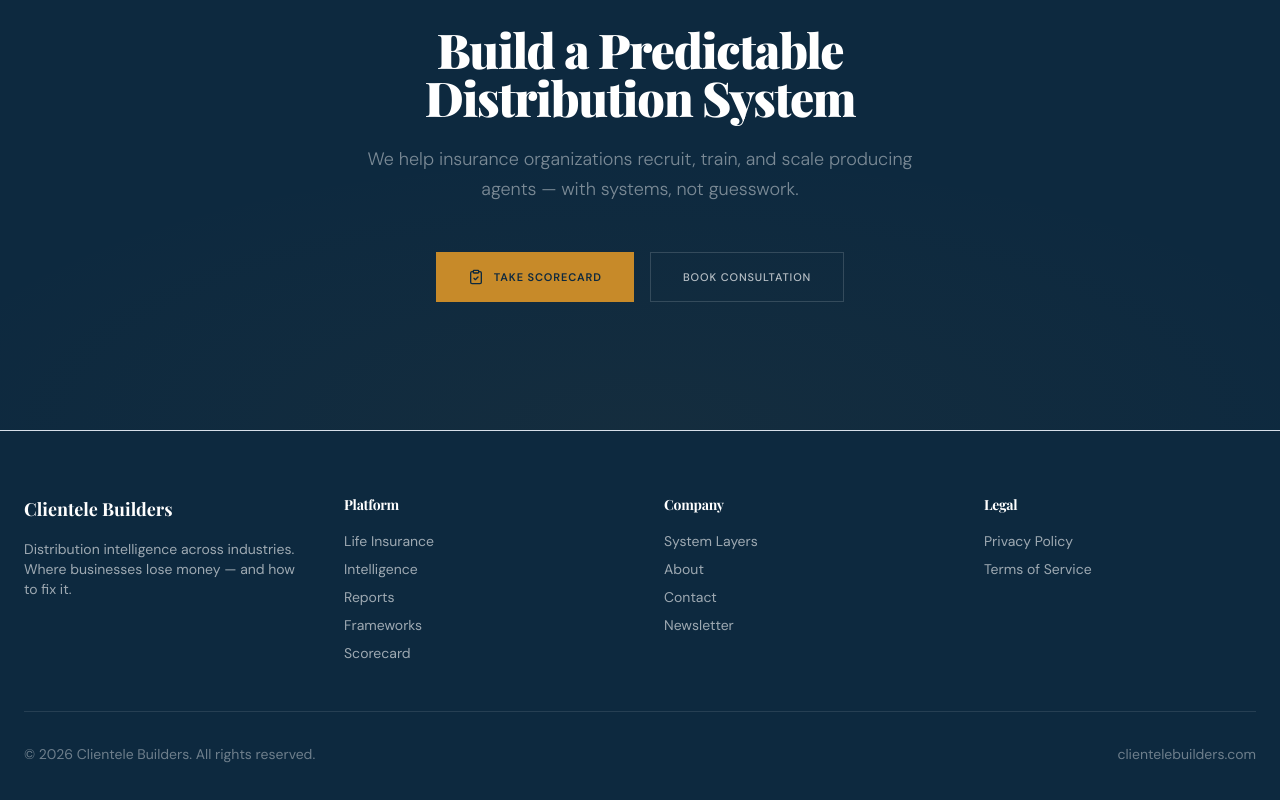
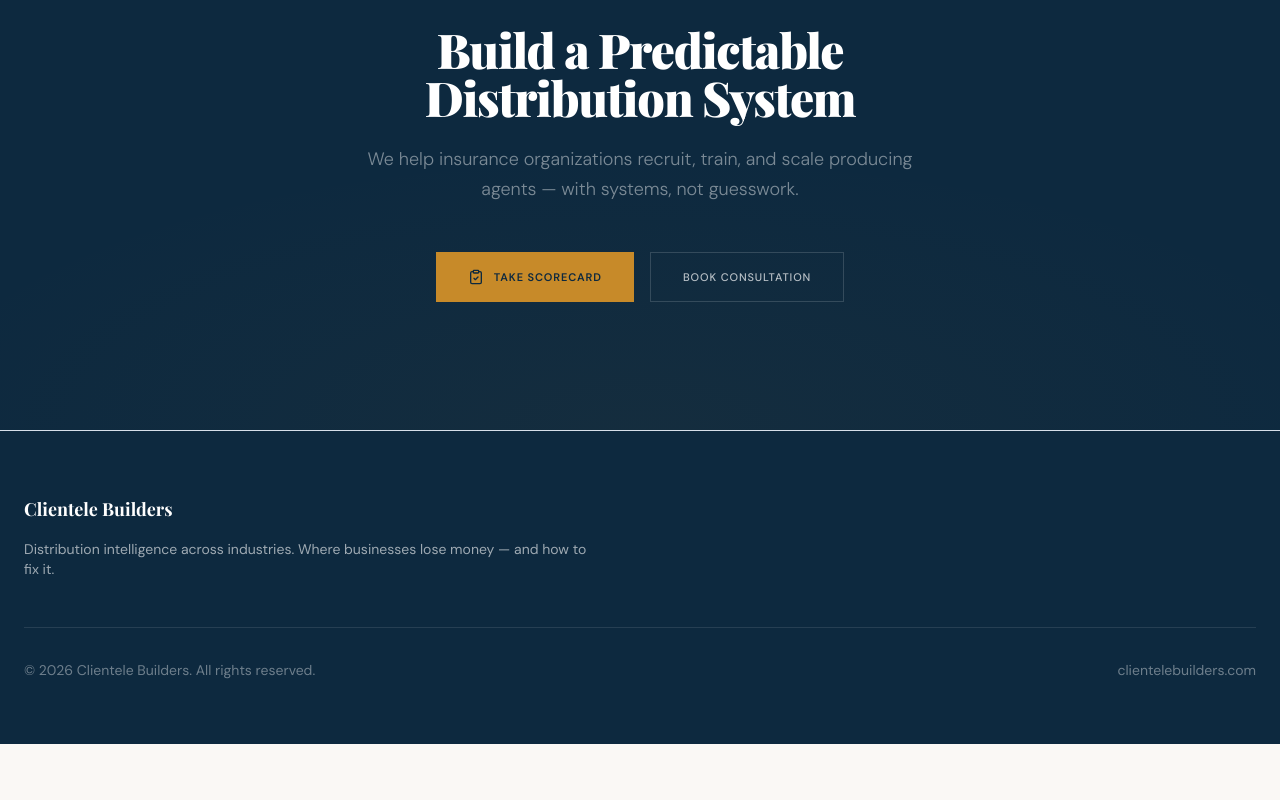
Before and after one commit to michaelschuettephoto-code/clientelebuilders, a React (Vite) app: page /intelligence in a window 1280 px wide. Shown: the part 3786-4586 px from the top of the page. After the commit the page ends 4530 px from the top, so only its background shows below. Built offline with nearby package versions, Linux system fonts and the light colour scheme; no server answers; the database is empty; a web font is replaced by a local one.

Commit message:
Changes
Co-authored-by: michaelschuettephoto-code <236507827+michaelschuettephoto-code@users.noreply.github.com>

```diff
--- a/src/components/layout/Footer.tsx
+++ b/src/components/layout/Footer.tsx
@@ -1,45 +1,12 @@
-import { Link } from "react-router-dom";
-
 export const Footer = () => {
   return (
     <footer className="border-t border-border bg-primary text-primary-foreground">
       <div className="container max-w-7xl mx-auto px-6 py-16">
-        <div className="grid grid-cols-1 md:grid-cols-2 lg:grid-cols-4 gap-12 mb-12">
-          <div>
-            <span className="font-serif text-lg font-bold block mb-4">Clientele Builders</span>
-            <p className="text-sm text-primary-foreground/60">
-              Distribution intelligence across industries. Where businesses lose money — and how to fix it.
-            </p>
-          </div>
-
-          <div>
-            <h3 className="font-serif font-bold mb-4 text-sm text-primary-foreground">Platform</h3>
-            <ul className="space-y-2 text-sm text-primary-foreground/60">
-              <li><Link to="/lifeinsurance" className="hover:text-[hsl(var(--gold-light))] transition-colors">Life Insurance</Link></li>
-              <li><Link to="/intelligence" className="hover:text-[hsl(var(--gold-light))] transition-colors">Intelligence</Link></li>
-              <li><Link to="/reports" className="hover:text-[hsl(var(--gold-light))] transition-colors">Reports</Link></li>
-              <li><Link to="/frameworks" className="hover:text-[hsl(var(--gold-light))] transition-colors">Frameworks</Link></li>
-              <li><Link to="/scorecard" className="hover:text-[hsl(var(--gold-light))] transition-colors">Scorecard</Link></li>
-            </ul>
-          </div>
-
-          <div>
-            <h3 className="font-serif font-bold mb-4 text-sm text-primary-foreground">Company</h3>
-            <ul className="space-y-2 text-sm text-primary-foreground/60">
-              <li><Link to="/consulting" className="hover:text-[hsl(var(--gold-light))] transition-colors">System Layers</Link></li>
-              <li><Link to="/about" className="hover:text-[hsl(var(--gold-light))] transition-colors">About</Link></li>
-              <li><Link to="/contact" className="hover:text-[hsl(var(--gold-light))] transition-colors">Contact</Link></li>
-              <li><Link to="/newsletter" className="hover:text-[hsl(var(--gold-light))] transition-colors">Newsletter</Link></li>
-            </ul>
-          </div>
-
-          <div>
-            <h3 className="font-serif font-bold mb-4 text-sm text-primary-foreground">Legal</h3>
-            <ul className="space-y-2 text-sm text-primary-foreground/60">
-              <li><Link to="/privacy" className="hover:text-[hsl(var(--gold-light))] transition-colors">Privacy Policy</Link></li>
-              <li><Link to="/terms" className="hover:text-[hsl(var(--gold-light))] transition-colors">Terms of Service</Link></li>
-            </ul>
-          </div>
+        <div className="mb-12 max-w-xl">
+          <span className="font-serif text-lg font-bold block mb-4">Clientele Builders</span>
+          <p className="text-sm text-primary-foreground/60">
+            Distribution intelligence across industries. Where businesses lose money — and how to fix it.
+          </p>
         </div>
 
         <div className="pt-8 border-t border-primary-foreground/10 flex flex-col md:flex-row justify-between items-center gap-4">
```
